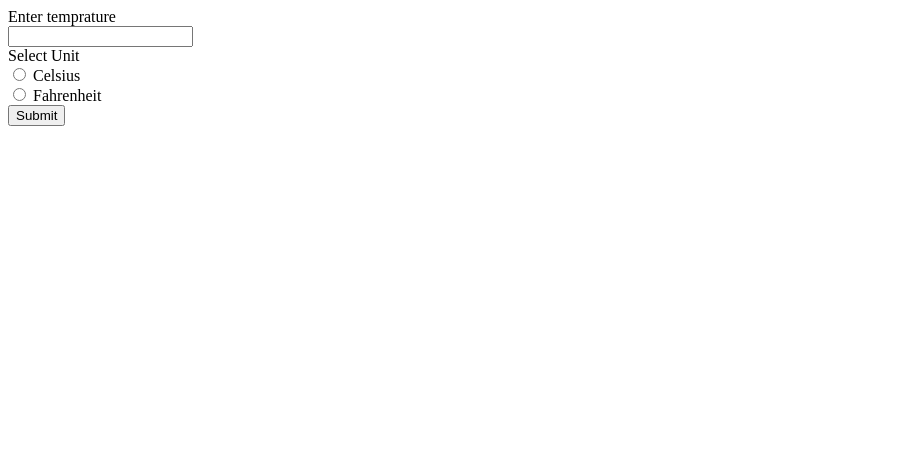
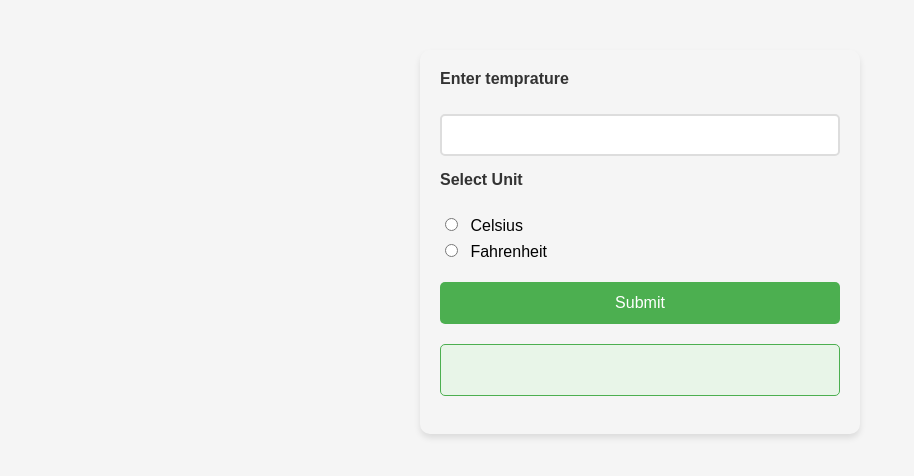
Before and after one commit to OsandaMadugalle/Temprature-Converter, a plain HTML site: page index.html in a window 1280 px wide. Shown: the whole page, without its empty margins (0-914 px from the left). Drawn offline with Linux system fonts and the light colour scheme.

Commit message:
Update index.html

```diff
--- a/index.html
+++ b/index.html
@@ -4,6 +4,7 @@
     <meta charset="UTF-8">
     <meta name="viewport" content="width=device-width, initial-scale=1.0">
     <title>Temprature Converter</title>
+    <link rel="stylesheet" href="style.css">
 </head>
 <body>
     <label>Enter temprature</label><br>
@@ -14,7 +15,7 @@
 
     <button id="btn" onclick="convert()">Submit</button>
 
-    <p id="answer"></p>
+    <p id="display"></p>
     <script src="script.js"></script>
 </body>
 </html>
```
